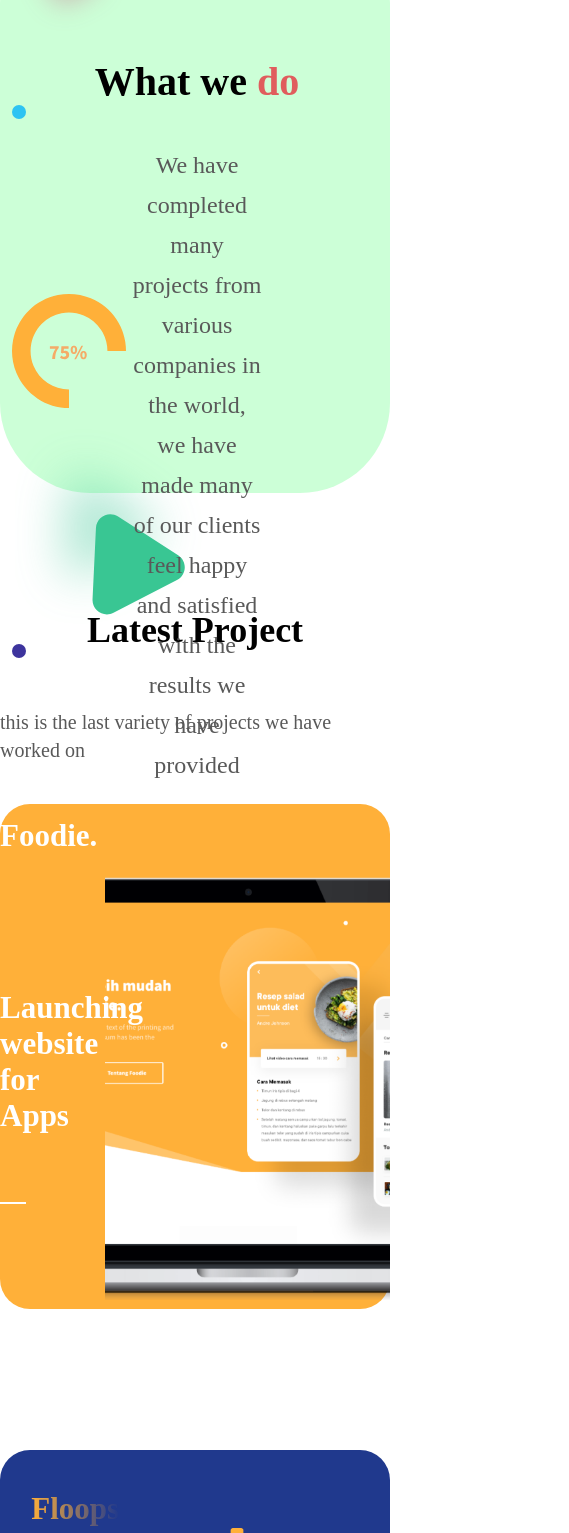
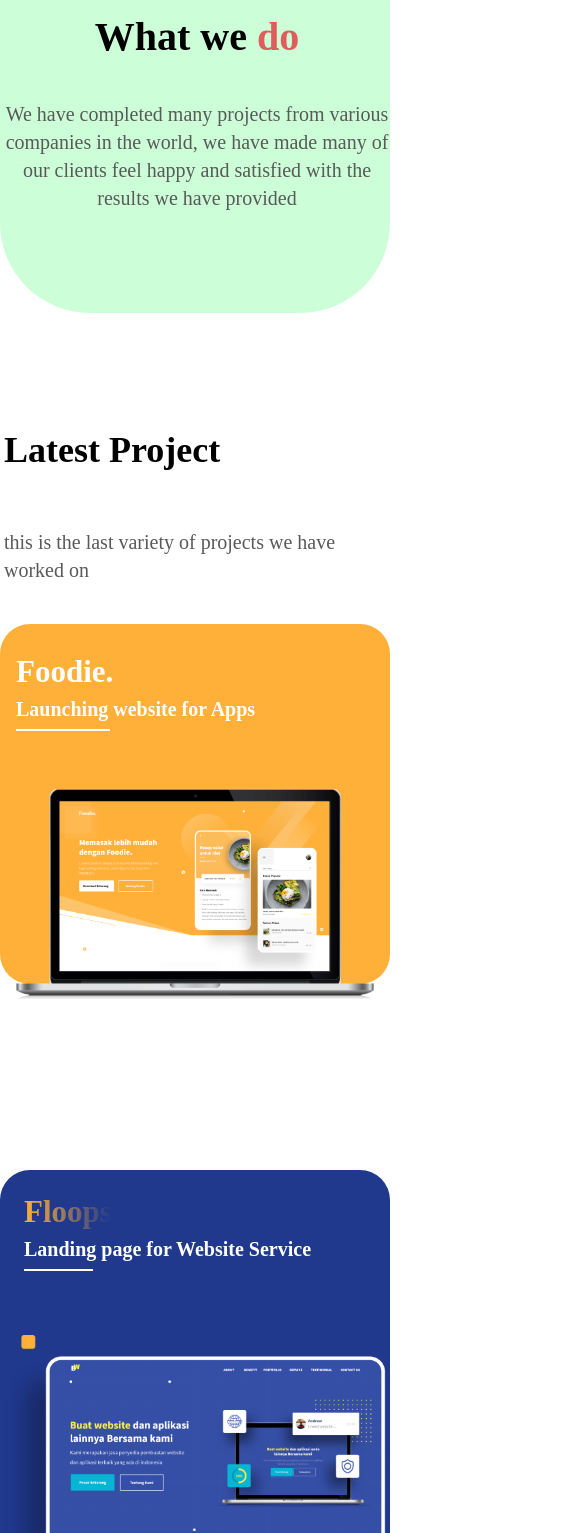
Before and after one commit to auscode/brochure-website, a React (Vite) app: page /works in a window 390 px wide. Shown: the part 175-1708 px from the top of the page, 569 px wide, since content can reach past the window. Built offline with nearby package versions, Linux system fonts and the light colour scheme; a web font is replaced by a local one.

Commit message:
WORK resopnive sm

```diff
--- a/src/pages/Works/index.jsx
+++ b/src/pages/Works/index.jsx
@@ -11,13 +11,12 @@ const WorksPage = () => {
   const [isMenuOpen, setIsMenuOpen] = useState(false);
 
   const handleMenuToggle = () => {
-    // console.log("handleMenuToggle");
     setIsMenuOpen(!isMenuOpen);
   };
 
   return (
     <>
-      <div className="bg-white-A700 flex flex-col font-sourcesanspro gap-[54px] sm:gap-5 items-start justify-start mx-auto w-full">
+      <div className="bg-white-A700 flex flex-col font-sourcesanspro gap-[54px] sm:gap-5 items-start justify-start mx-auto w-full overflow-hidden">
         {/* <div className="flex flex-col items-center w-full"> */}
         <header className="flex items-center justify-center md:px-5 sm:px-0 w-full">
           <div className="flex flex-row md:gap-10 items-center justify-between ml-[164px] mr-[181px] my-[15px] w-[76%] sm:ml-0 sm:mr-0 sm:my-1 sm:w-[90%] ">
@@ -116,7 +115,7 @@ const WorksPage = () => {
         </div>
         {/* </div> */}
         <div className="flex flex-col items-start justify-start w-[92%] md:px-5 sm:px-0 md:w-full">
-          <div className="bg-green-A100 sm:h-[580px] h-[646px] md:h-[930px] md:ml-[0] ml-auto p-1 relative rounded-[90px] w-[86%] md:w-full">
+          <div className="bg-green-A100 sm:h-[400px] h-[646px] md:h-[930px] md:ml-[0] ml-auto p-1 relative rounded-[90px] w-[86%] md:w-full">
             <div className="absolute top-[25%] flex flex-col md:gap-10 gap-[82px] h-full justify-start m-auto">
               <Text
                 className="text-center sm:text-[40px] md:text-[46px] text-[50px] text-black-900"
@@ -133,7 +132,7 @@ const WorksPage = () => {
                 </span>
               </Text>
               <Text
-                className="leading-[40.00px] text-center text-gray-700 text-2xl w-full px-32"
+                className="leading-[40.00px] text-center text-gray-700 text-2xl sm:text-xl w-full px-32 sm:px-0"
                 size="txtSourceSansProRegular20Gray700"
               >
                 We have completed many projects from various companies in the
@@ -141,9 +140,9 @@ const WorksPage = () => {
                 with the results we have provided
               </Text>
             </div>
-            <div className="absolute sm:static bottom-[1%] flex flex-col inset-x-[0] items-center justify-start mx-auto w-[96%]">
+            <div className="absolute sm:hidden bottom-[1%] flex flex-col inset-x-[0] items-center justify-start mx-auto w-[96%]">
               <div className="flex flex-col justify-start w-full">
-                <div className="flex flex-row sm:gap-10 gap-[767px] items-start justify-start w-4/5 md:w-full">
+                <div className="flex flex-row sm:gap-10 gap-[767px]  items-start justify-start w-4/5 md:w-full">
                   <Img
                     className="h-[114px] rounded-[10px] w-[114px]"
                     src="images/img_rectangle57.svg"
@@ -169,7 +168,7 @@ const WorksPage = () => {
             </div>
           </div>
           <div className="flex flex-col gap-10 items-start justify-start md:ml-[0] ml-[129px] mt-[100px] pt-[17px] w-[91%] md:w-full">
-            <div className="flex md:flex-col flex-row gap-[58px] items-center justify-start w-[59%] md:w-full">
+            <div className="flex md:flex-col flex-row gap-[58px] items-center sm:items-start sm:px-1 justify-start w-[59%] md:w-full">
               <Text
                 className="sm:text-4xl md:text-[38px] text-[40px] text-black-900"
                 size="txtSourceSansProBold40"
@@ -185,14 +184,14 @@ const WorksPage = () => {
             </div>
             <div className="flex flex-col items-start justify-start w-full">
               <div className="md:h-[496px] h-[527px] relative w-[95%] md:w-full ml-auto">
-                <div className="absolute bg-orange-A200 h-[505px] inset-x-[0] mx-auto rounded-[30px] top-[0] w-full"></div>
-                <div className="absolute bottom-[0] h-[482px] right-[0] w-[92%] md:w-full">
+                <div className="absolute bg-orange-A200 h-[505px] sm:h-[360px] inset-x-[0] mx-auto rounded-[30px] top-[0] w-full"></div>
+                <div className="absolute bottom-[0] sm: h-[482px] right-[0] w-[92%] md:w-full">
                   <Img
-                    className="absolute h-[482px] inset-y-[0] my-auto object-cover right-[0] w-[73%]"
+                    className="absolute sm:static h-[482px] inset-y-[0] my-auto object-cover sm:object-contain right-[0] w-[73%] sm:w-full"
                     src="images/img_group21.png"
                     alt="groupTwentyOne"
                   />
-                  <div className="absolute flex flex-col items-start justify-start left-[0] top-[0] w-[28%]">
+                  <div className="absolute flex flex-col sm:m-4 items-start justify-start left-[0] top-[0] w-[28%] sm:w-full">
                     <Text
                       className="sm:text-[31px] md:text-[33px] text-[35px] text-white-A700"
                       size="txtNunitoExtraBold35"
@@ -200,48 +199,48 @@ const WorksPage = () => {
                       Foodie.
                     </Text>
                     <Text
-                      className="mt-[136px] sm:text-[31px] md:text-[33px] text-[35px] text-white-A700 w-full"
+                      className="mt-[136px] sm:mt-2 sm:text-[20px] md:text-[33px] text-[35px] text-white-A700 w-full"
                       size="txtSourceSansProBold35"
                     >
                       Launching website for Apps
                     </Text>
-                    <Line className="bg-white-A700 h-0.5 mt-[68px] w-[24%]" />
+                    <Line className="bg-white-A700 h-0.5 mt-[68px] sm:mt-2 w-[24%]" />
                   </div>
                 </div>
               </div>
               {/* <div className="md:h-[1034px] h-[580px] sm:h-[680px] mt-[100px] w-[95%] relative md:w-full ml-auto">
                 <div className="absolute bg-indigo-800 h-[580px] inset-y-[0] left-[0] my-auto rounded-[30px] w-full"></div> */}
-              <div className="md:h-[1034px] h-[580px] sm:h-[680px] mt-[100px] w-[95%] relative md:w-full ml-auto">
-                <div className="absolute bg-indigo-800 h-[580px] inset-y-[0] left-[0] my-auto rounded-[30px] w-full">
-                  <div className="absolute flex md:flex-col flex-row md:gap-10 items-end justify-between right-[0] top-[7%] w-[92%]">
-                    <div className="flex flex-col items-start justify-start md:mt-0 mt-5">
+              <div className="md:h-[1034px] h-[580px] sm:h-[600px] mt-[100px] sm:mt-0 w-[95%] relative md:w-full ml-auto">
+                <div className="absolute bg-indigo-800 h-[580px] sm:h-[500px] inset-y-[0] left-[0] my-auto rounded-[30px] w-full">
+                  <div className="absolute sm:static flex md:flex-col flex-row md:gap-10 items-end sm:items-start justify-between right-[0] top-[7%] sm:w-full w-[92%]">
+                    <div className="flex flex-col items-start justify-start md:mt-0 mt-5 sm:m-6 ">
                       <Text
-                        className="bg-clip-text bg-gradient  sm:text-[31px] md:text-[33px] text-[35px] text-transparent"
+                        className="bg-clip-text bg-gradient sm:text-[31px] md:text-[33px] text-[35px] text-transparent"
                         size="txtSourceSansProBold35OrangeA200"
                       >
                         Floops
                       </Text>
                       <Text
-                        className="mt-[193px] sm:text-[31px] md:text-[33px] text-[35px] text-white-A700 w-full"
+                        className="mt-[193px] sm:mt-2 sm:text-[20px] md:text-[33px] text-[35px] text-white-A700 w-full"
                         size="txtSourceSansProBold35"
                       >
                         Landing page for Website Service
                       </Text>
-                      <Line className="bg-white-A700 h-0.5 mt-[68px] w-[24%]" />
+                      <Line className="bg-white-A700 h-0.5 mt-[68px] sm:mt-2 w-[24%]" />
                     </div>
                     <Img
-                      className="absolute left-[50%] top-[10%] h-[456px] md:h-auto "
+                      className="absolute sm:static left-[50%] top-[10%] h-[456px] md:h-auto "
                       src="images/img_group790.png"
                       alt="group790"
                     />
                   </div>
                 </div>
               </div>
-              <div className="bg-red-A200 h-[580px] md:h-[690px] mt-[110px] relative ml-auto rounded-[30px] w-[95%] md:w-full">
-                <div className="flex flex-col h-full items-start justify-start ml-[101px] my-auto w-[26%] pt-28">
-                  <div className="flex flex-row gap-4 items-start justify-start w-[58%] md:w-full">
+              <div className="bg-red-A200 h-[580px] md:h-[690px] sm:h-[579px] mt-[110px] sm:mt-0 relative ml-auto rounded-[30px] w-[95%] md:w-full">
+                <div className="flex flex-col h-full items-start justify-start ml-[101px] sm:ml-4 my-auto w-[26%] sm:w-[60%] pt-28 sm:pt-12">
+                  <div className="flex flex-row gap-4 items-start justify-start w-[58%] sm:w-full md:w-full">
                     <Img
-                      className="h-[38px] md:h-auto object-cover w-[31%]"
+                      className="h-[38px] md:h-auto object-cover w-[31%] sm:w-[25%]"
                       src="images/img_group511.png"
                       alt="Group511"
                     />
@@ -252,22 +251,22 @@ const WorksPage = () => {
                     />
                   </div>
                   <Text
-                    className="mt-[173px] sm:text-[31px] md:text-[33px] text-[35px] text-white-A700 w-full"
+                    className="mt-[173px] sm:mt-4 sm:text-[20px] md:text-[33px] text-[35px] text-white-A700 w-full sm:w-full"
                     size="txtSourceSansProBold35"
                   >
                     Website for creative agency
                   </Text>
-                  <Line className="bg-white-A700 h-0.5 mt-[68px] w-[24%]" />
+                  <Line className="bg-white-A700 h-0.5 mt-[68px] sm:mt-4 w-[24%]" />
                 </div>
                 <div className="absolute flex flex-col h-full inset-[0] items-center justify-center m-auto w-full">
                   <div className="h-[580px] relative w-full">
                     <Img
-                      className="h-[580px] ml-auto my-auto object-cover rounded-[30px] w-[32%]"
+                      className="h-[580px] sm:hidden ml-auto my-auto object-cover sm:object-fill rounded-[30px] w-[32%]"
                       src="images/img_web192021.png"
                       alt="Web192021"
                     />
                     <Img
-                      className="absolute h-[580px] inset-[0] justify-center m-auto object-cover rounded-[30px] w-full"
+                      className="absolute sm:static h-[580px] inset-[0] justify-center m-auto object-cover rounded-[30px] w-full"
                       src="images/img_web192021_580X1181.png"
                       alt="Web192021 One"
                     />
```
